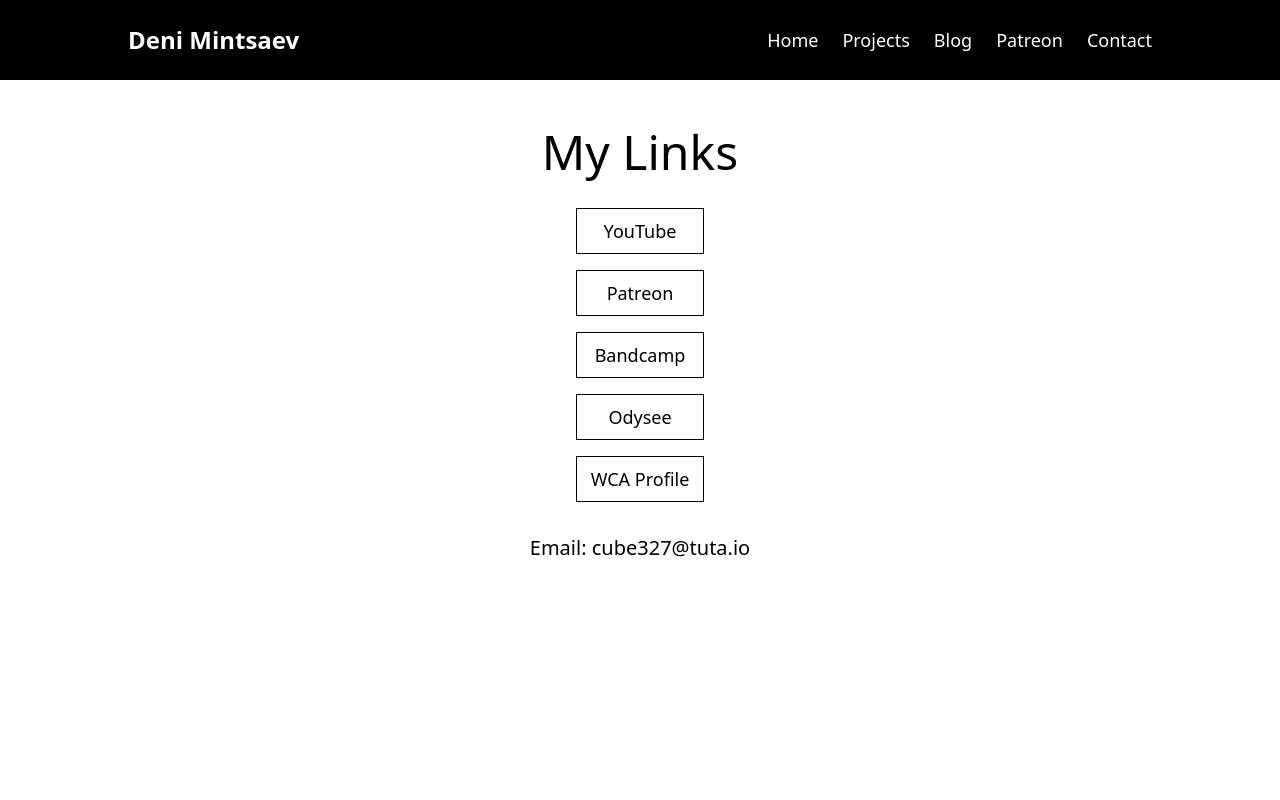
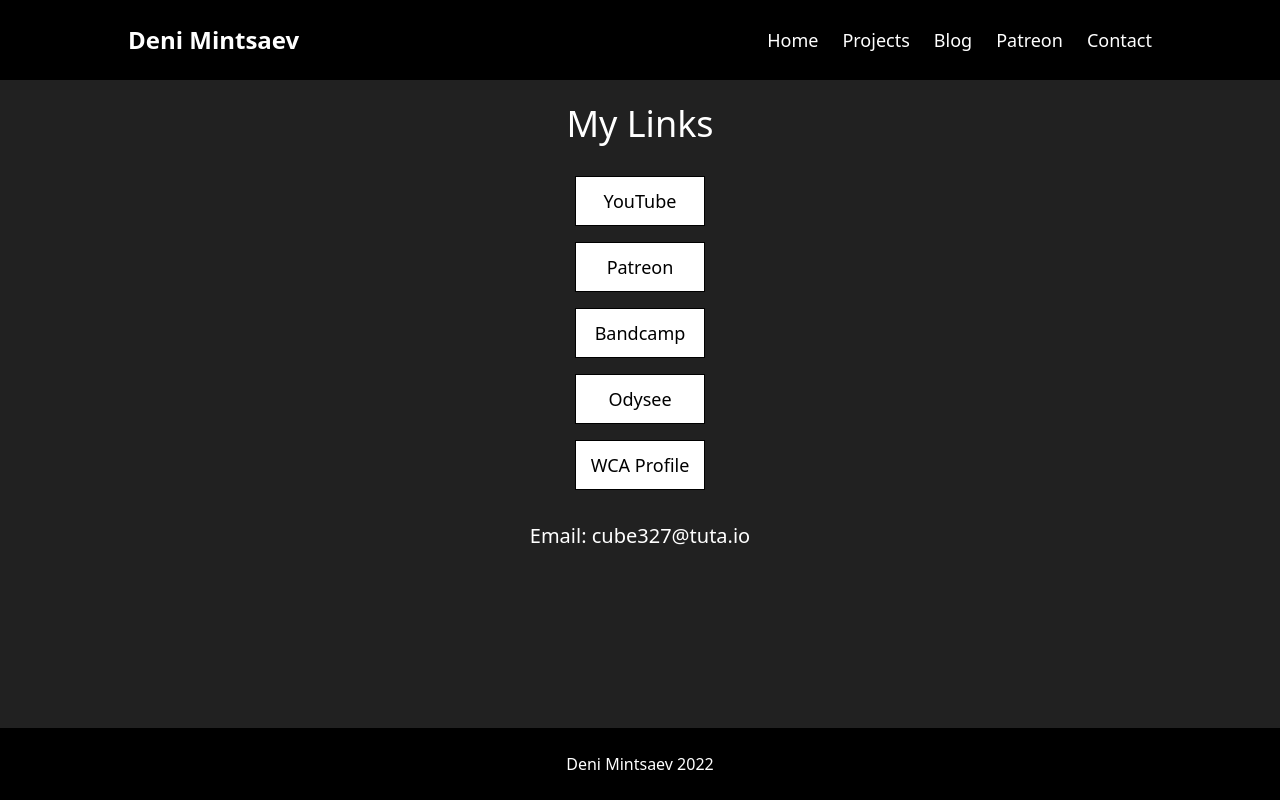
Before and after one commit to dmint789/denimintsaev.com, a Nuxt app in the folder app/: page /contact in a window 1280 px wide. Built offline with nearby package versions, Linux system fonts and the light colour scheme.

Commit message:
Add some basic pages and components

```diff
--- a/app/components/MyButton.vue
+++ b/app/components/MyButton.vue
@@ -1,6 +1,7 @@
 <template>
   <button
-    class="w-32 py-2 text-lg bg-white border border-black hover:text-white hover:bg-black hover:border-white transition-all"
+    class="w-32 h-12 box-content text-lg transition-all"
+    :class="black ? 'black' : 'white'"
     @click="handleClick"
   >
     {{ text }}
@@ -17,6 +18,10 @@
         type: String,
         default: 'Button',
       },
+      black: {
+        type: Boolean,
+        default: false,
+      },
       link: {
         type: String,
       },
@@ -27,7 +32,8 @@
     methods: {
       handleClick() {
         if (this.link) {
-          window.location.href = this.link;
+          if (this.link.includes('https://')) window.location.href = this.link;
+          else this.$router.push(this.link);
         } else {
           this.onClick();
         }
@@ -36,4 +42,11 @@
   });
 </script>
 
-<style lang="postcss" scoped></style>
+<style lang="postcss" scoped>
+  .white {
+    @apply text-black bg-white border border-black hover:text-white hover:bg-black hover:border-white;
+  }
+  .black {
+    @apply text-white bg-black border border-white hover:text-black hover:bg-white hover:border-black;
+  }
+</style>
--- /dev/null
+++ b/app/components/MyHeader.vue
@@ -0,0 +1,27 @@
+<template>
+  <div class="w-full p-6 text-center">
+    <h1 class="text-4xl" :class="white ? 'text-white' : 'text-black'">
+      {{ text }}
+    </h1>
+  </div>
+</template>
+
+<script lang="ts">
+  import Vue from 'vue';
+
+  export default Vue.extend({
+    name: 'MyHeader',
+    props: {
+      text: {
+        type: String,
+        required: true,
+      },
+      white: {
+        type: Boolean,
+        default: false,
+      },
+    },
+  });
+</script>
+
+<style lang="postcss" scoped></style>
--- a/app/layouts/default.vue
+++ b/app/layouts/default.vue
@@ -1,7 +1,7 @@
 <template>
-  <div>
+  <div class="min-h-screen flex flex-col">
     <nav
-      class="flex items-center justify-between flex-wrap bg-black px-32 py-6"
+      class="px-32 py-6 flex items-center justify-between flex-wrap bg-black"
     >
       <div class="flex items-center flex-shrink-0 text-white mr-8">
         <span class="text-2xl font-semibold">Deni Mintsaev</span>
@@ -48,7 +48,12 @@
         </div>
       </div>
     </nav>
-    <Nuxt />
+    <div class="flex-1 flex">
+      <Nuxt class="w-screen" />
+    </div>
+    <footer class="py-6 bg-black">
+      <h4 class="text-center text-white">Deni Mintsaev 2022</h4>
+    </footer>
   </div>
 </template>
 
--- a/app/nuxt.config.js
+++ b/app/nuxt.config.js
@@ -33,6 +33,15 @@
     baseURL: '/',
     browserBaseURL: 'http://localhost:3000',
   },
+  router: {
+    extendRoutes(routes, resolve) {
+      routes.push({
+        name: 'kanjiSorter',
+        path: '/kanjisorter',
+        component: resolve(__dirname, 'pages/projects/kanjiSorter.vue'),
+      });
+    },
+  },
   serverMiddleware: [{ path: '/api', handler: '~/server' }],
   // Build Configuration: https://go.nuxtjs.dev/config-build
   build: {
@@ -42,7 +51,6 @@
         autoprefixer: {},
       },
     },
-    //watch: ['~/server'],
   },
   telemetry: false,
 };
--- /dev/null
+++ b/app/pages/blog/index.vue
@@ -0,0 +1,13 @@
+<template>
+  <div>Blog</div>
+</template>
+
+<script lang="ts">
+  import Vue from 'vue';
+
+  export default Vue.extend({
+    name: 'Blog',
+  });
+</script>
+
+<style lang="postcss" scoped></style>
--- a/app/pages/contact.vue
+++ b/app/pages/contact.vue
@@ -1,7 +1,7 @@
 <template>
-  <div class="p-12 flex flex-col items-center gap-8">
-    <h1 class="text-5xl">My Links</h1>
-    <div class="flex flex-col items-center gap-4">
+  <div class="pb-6 bg-mygray-900">
+    <MyHeader text="My Links" white />
+    <div class="mt-2 mb-8 flex flex-col items-center gap-4">
       <MyButton text="YouTube" link="https://youtube.com/c/DeniMintsaev" />
       <MyButton text="Patreon" link="https://patreon.com/denimintsaev" />
       <MyButton text="Bandcamp" link="https://makecound.bandcamp.com/" />
@@ -11,7 +11,7 @@
         link="https://worldcubeassociation.org/persons/2013MINT01"
       />
     </div>
-    <p class="text-xl">Email: cube327@tuta.io</p>
+    <p class="text-xl text-center text-white">Email: cube327@tuta.io</p>
   </div>
 </template>
 
@@ -23,4 +23,10 @@
   });
 </script>
 
-<style lang="postcss" scoped></style>
+<style lang="postcss">
+  body {
+    /* @apply bg-gray-900; */
+    /* background-color: #212121; */
+    /* min-height: 100%; */
+  }
+</style>
--- a/app/pages/index.vue
+++ b/app/pages/index.vue
@@ -1,6 +1,6 @@
 <template>
-  <div class="m-12 flex flex-col items-center">
-    <h1 class="mb-6 text-5xl">Hello!</h1>
+  <div class="flex flex-col items-center">
+    <MyHeader text="Hello!" />
     <p class="w-1/3 text-xl text-justify">
       My name is Deni and I come from Russia. My main activities include
       language learning, YouTube, speedcubing and music.<br /><br />
--- /dev/null
+++ b/app/pages/patreon.vue
@@ -0,0 +1,13 @@
+<template>
+  <div>Patreon</div>
+</template>
+
+<script lang="ts">
+  import Vue from 'vue';
+
+  export default Vue.extend({
+    name: 'Patreon',
+  });
+</script>
+
+<style lang="postcss" scoped></style>
--- /dev/null
+++ b/app/pages/projects/index.vue
@@ -0,0 +1,18 @@
+<template>
+  <div class="flex flex-col items-center">
+    <MyHeader text="Projects" />
+    <div class="flex flex-col items-center gap-4">
+      <MyButton text="Kanji Sorter" link="/kanjisorter" />
+    </div>
+  </div>
+</template>
+
+<script lang="ts">
+  import Vue from 'vue';
+
+  export default Vue.extend({
+    name: 'Projects',
+  });
+</script>
+
+<style lang="postcss" scoped></style>
--- /dev/null
+++ b/app/pages/projects/kanjiSorter.vue
@@ -0,0 +1,33 @@
+<template>
+  <div>
+    <MyHeader text="Kanji Sorter" />
+    <div class="mx-auto w-1/2 grid grid-cols-3">
+      <h2 class="col-start-2 text-3xl text-center">Enter Text</h2>
+      <div class="h-12 flex justify-end items-center gap-2">
+        <MyButton text="About" black :onClick="onClickAbout" />
+        <NuxtLink to="/patreon" class="h-full">
+          <img
+            src="../../static/patreon_logo.png"
+            alt="Patreon Logo"
+            class="h-full"
+          />
+        </NuxtLink>
+      </div>
+    </div>
+  </div>
+</template>
+
+<script lang="ts">
+  import Vue from 'vue';
+
+  export default Vue.extend({
+    name: 'KanjiSorter',
+    methods: {
+      onClickAbout() {
+        console.log('About');
+      },
+    },
+  });
+</script>
+
+<style lang="postcss" scoped></style>
--- a/app/tailwind.config.js
+++ b/app/tailwind.config.js
@@ -8,7 +8,22 @@
     './nuxt.config.{js,ts}',
   ],
   theme: {
-    extend: {},
+    extend: {
+      colors: {
+        mygray: {
+          50: '#000000',
+          100: '#000000',
+          200: '#000000',
+          300: '#000000',
+          400: '#000000',
+          500: '#000000',
+          600: '#000000',
+          700: '#000000',
+          800: '#000000',
+          900: '#212121',
+        },
+      },
+    },
   },
   plugins: [],
-}
+};
```
Also changed, not shown: app/static/patreon_logo.png (added).
